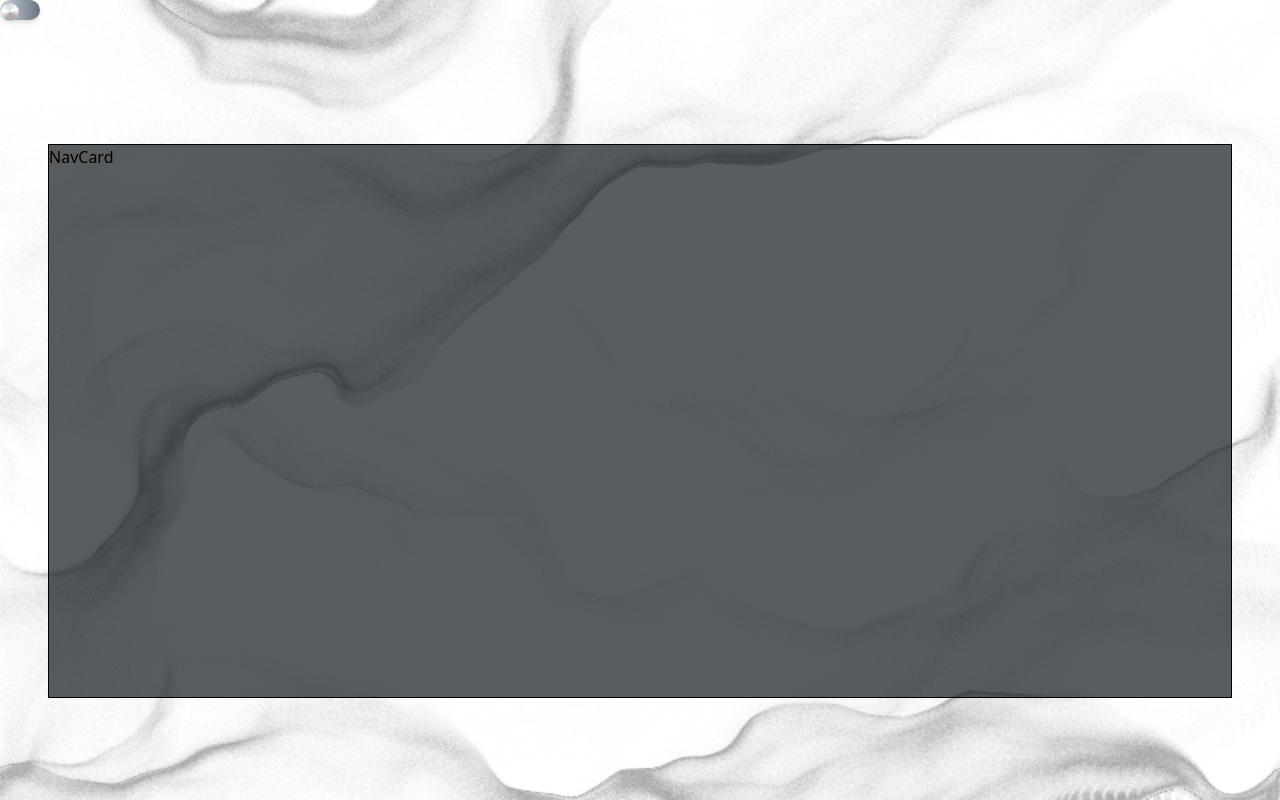
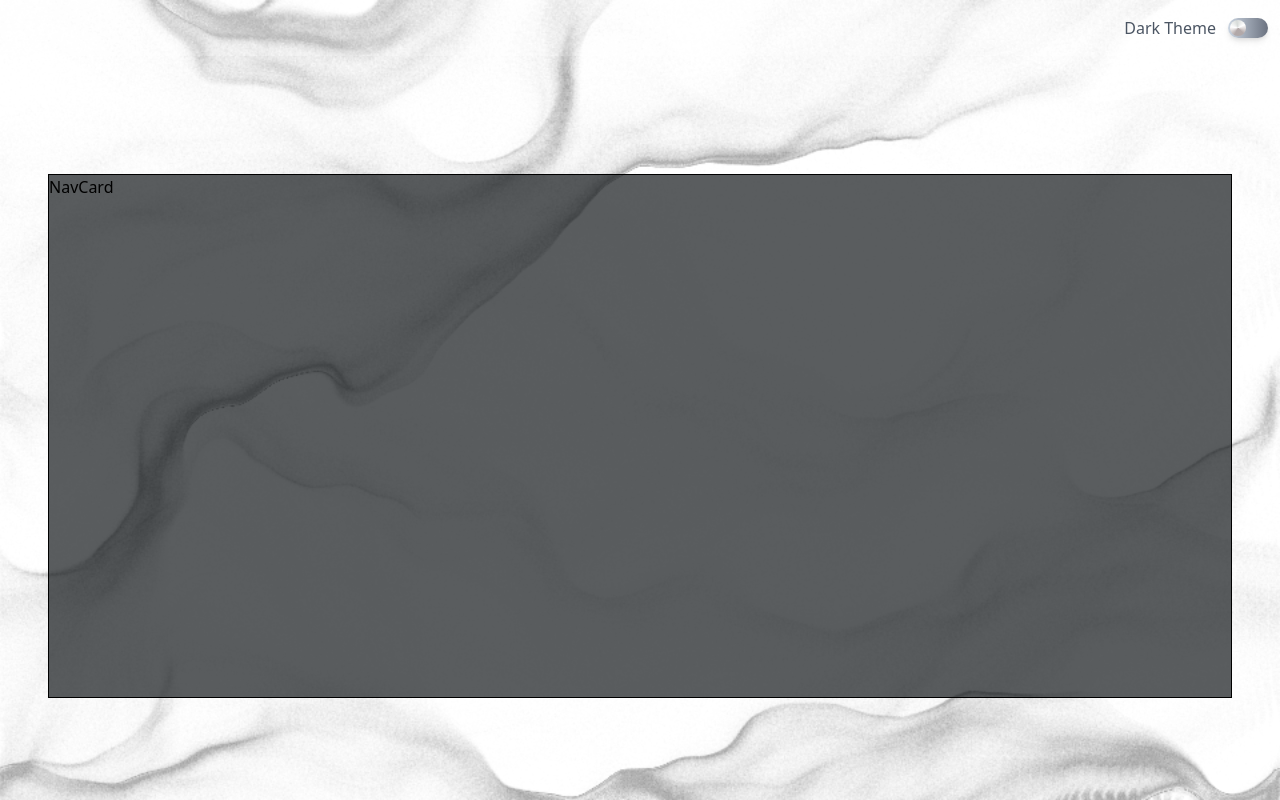
Before and after one commit to qasify/portfolio, a React (Create React App) app: page / in a window 1280 px wide. Built offline with nearby package versions, Linux system fonts and the light colour scheme; the HTML template or start-up script is replaced by a standard one.

Commit message:
update the theme switch position

```diff
--- a/src/App.tsx
+++ b/src/App.tsx
@@ -21,22 +21,27 @@ function App() {
   };
 
   return (
-    <div className="bg-background-light dark:bg-background-dark w-full h-full flex flex-col gap-4 bg-[url('./assets/images/background.png')]"
+    <div
+      className="bg-background-light dark:bg-background-dark w-full h-full flex flex-col gap-4 bg-[url('./assets/images/background.png')]"
       style={{
-        backgroundSize: 'cover',
-        backgroundPosition: 'center',
-        backgroundRepeat: 'no-repeat'
-      }}>
-      <UISwitch
-        label=""
-        checked={isDarkMode}
-        onChange={toggleTheme}
-      />
-      {/* <div className="bg-orange-1 dark:bg-yellow-1">Home</div> */}
-      <div className="h-84vh mx-0 md:mx-[3vh] lg:mx-[6vh] md:my-[8vw]"
+        backgroundSize: "cover",
+        backgroundPosition: "center",
+        backgroundRepeat: "no-repeat",
+      }}
+    >
+      <div className="flex flex-1 justify-end px-3 py-4 bg-background-light dark:bg-background-dark bg-opacity-20">
+        <UISwitch
+          label="Dark Theme"
+          checked={isDarkMode}
+          onChange={toggleTheme}
+        />
+      </div>
+      <div
+        className="h-84vh mx-0 md:mx-[3vh] lg:mx-[6vh] md:my-[8vw]"
         style={{
-          position:'relative',
-        }}>
+          position: "relative",
+        }}
+      >
         <NavCard />
       </div>
     </div>
--- a/src/components/UISwitch.tsx
+++ b/src/components/UISwitch.tsx
@@ -9,7 +9,7 @@ type UISwitchProps = {
 const UISwitch = ({ label, checked, onChange }: UISwitchProps) => {
   return (
     <div>
-      <label className="relative inline-flex gap-2 items-center hover:cursor-pointer text-gray-1">
+      <label className="relative inline-flex gap-3 items-center hover:cursor-pointer text-gray-2-dark dark:text-white">
         {label}
         <input
           className="sr-only peer"
```
